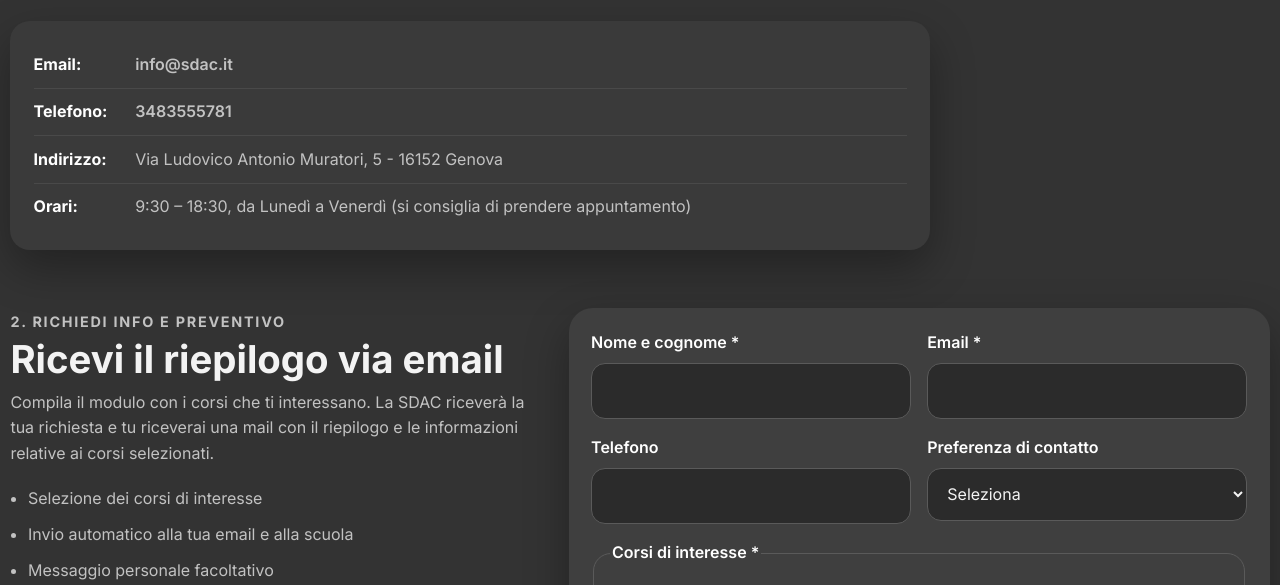
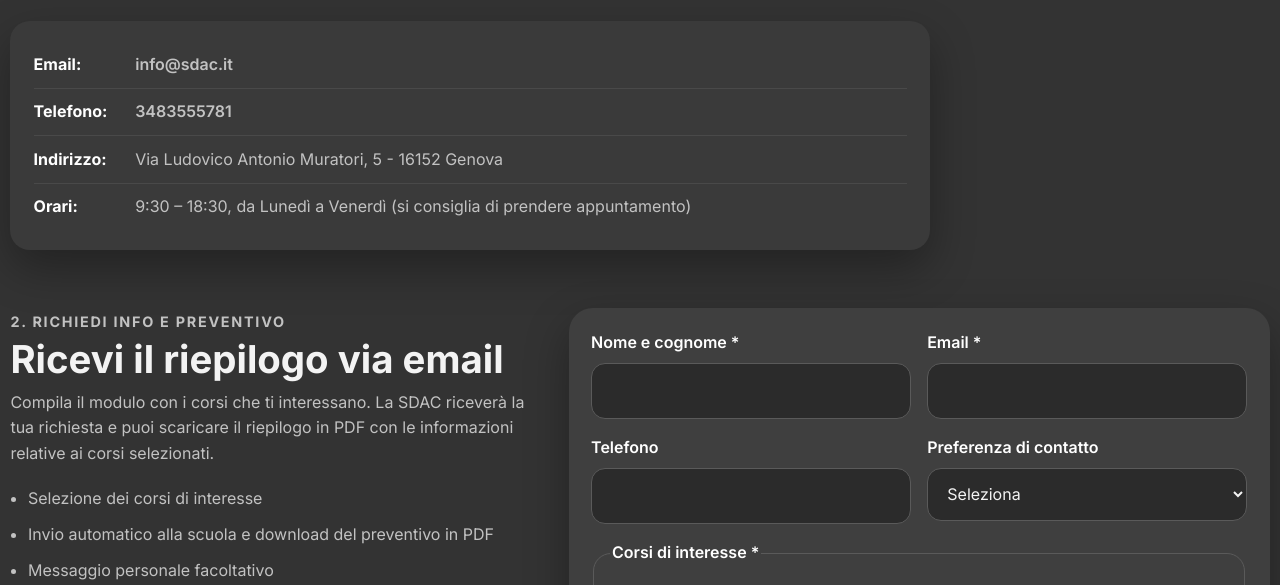
Before and after one commit to RosenLasad/contatti-sdac-5, a website: page index.html in a window 1280 px wide. Shown: the part 367-952 px from the top of the page. Drawn offline with Linux system fonts and the light colour scheme.

Commit message:
Update index.html

```diff
--- a/index.html
+++ b/index.html
@@ -83,14 +83,14 @@
               <h2>Ricevi il riepilogo via email</h2>
               <p>
                 Compila il modulo con i corsi che ti interessano. La SDAC
-                riceverà la tua richiesta e tu riceverai una mail con il riepilogo
-                e le informazioni relative ai corsi selezionati.
+                riceverà la tua richiesta e puoi scaricare il riepilogo in PDF con
+                le informazioni relative ai corsi selezionati.
               </p>
             </div>
 
             <ul class="feature-list">
               <li>Selezione dei corsi di interesse</li>
-              <li>Invio automatico alla tua email e alla scuola</li>
+              <li>Invio automatico alla scuola e download del preventivo in PDF</li>
               <li>Messaggio personale facoltativo</li>
             </ul>
           </div>
```
